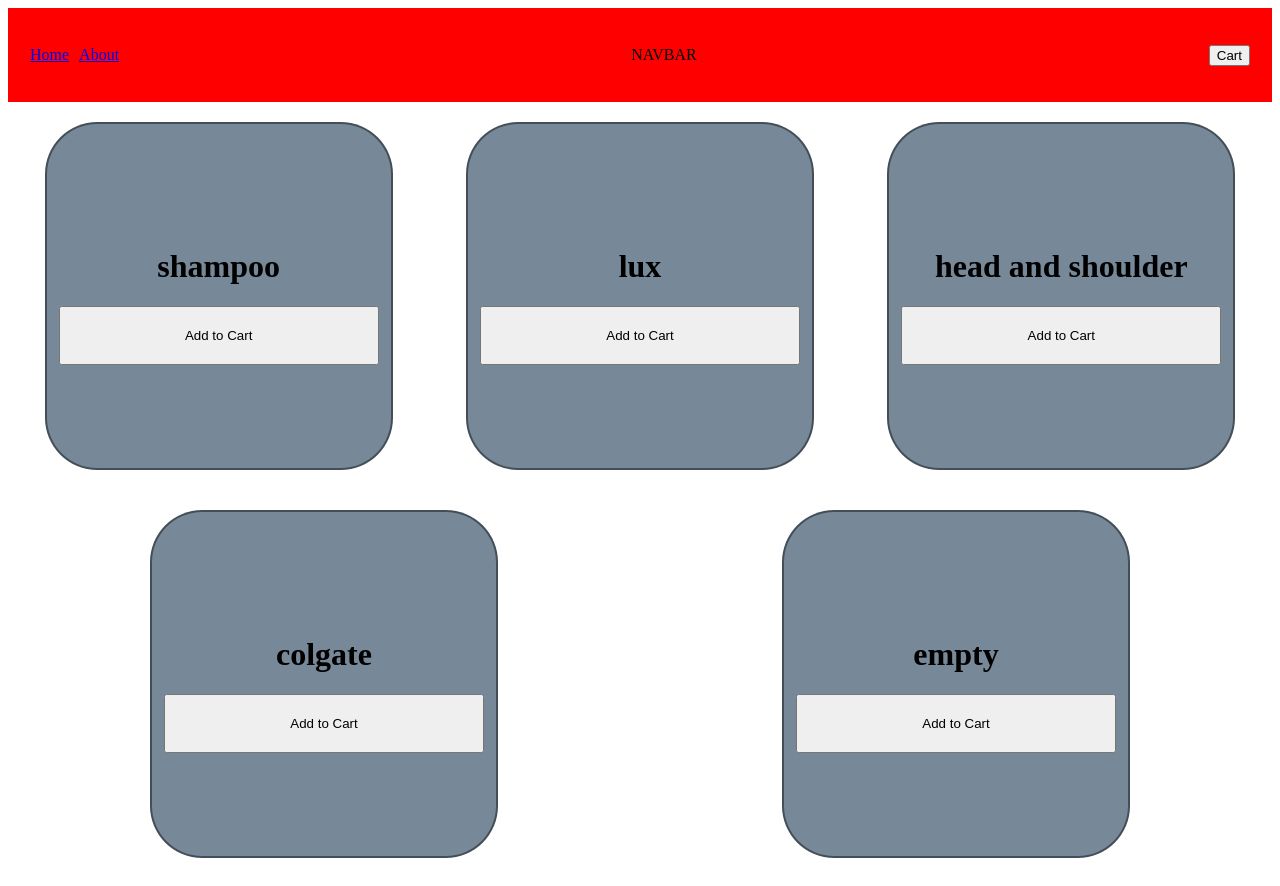
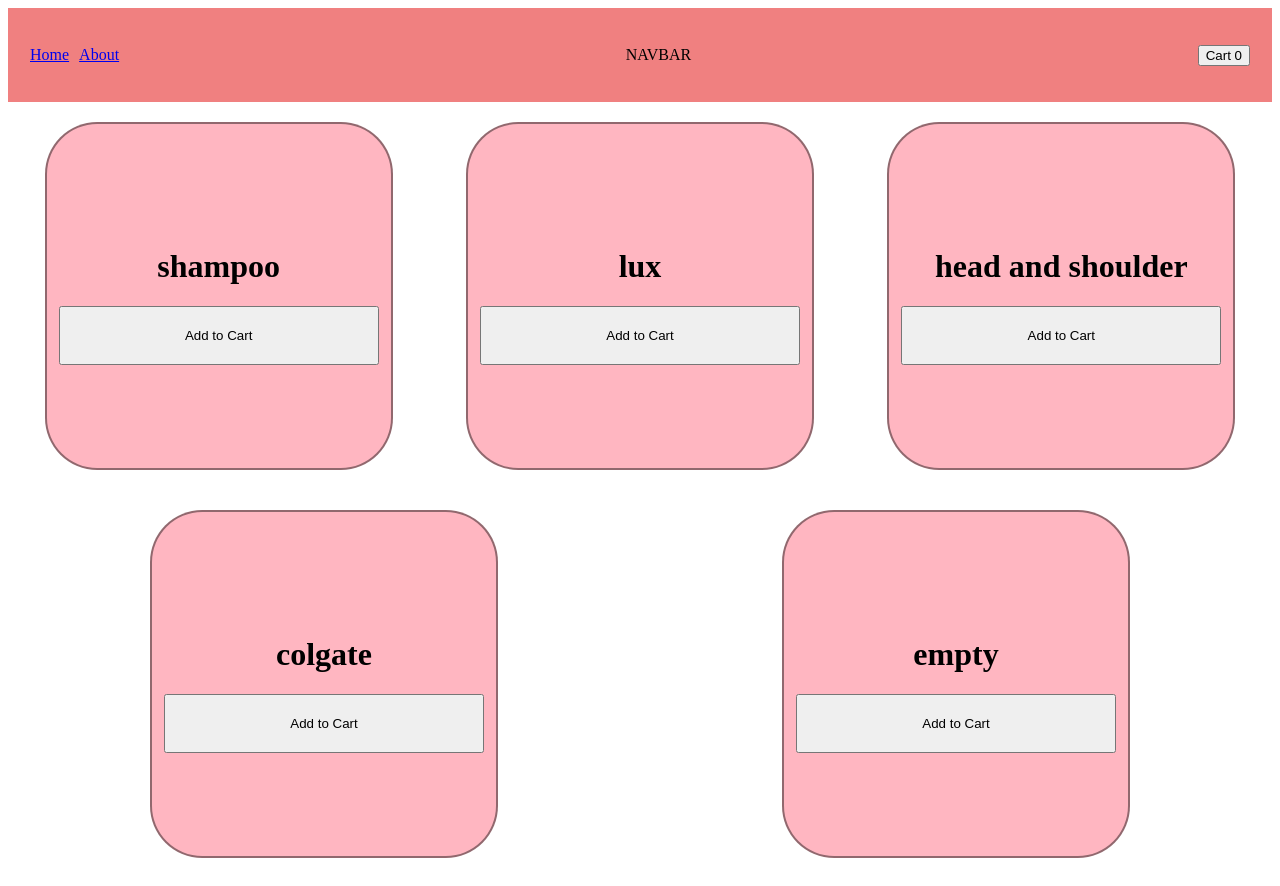
Before and after one commit to shoaibrasool/EcommerceReduxVite, a React (Vite) app: page / in a window 1280 px wide. Built offline with nearby package versions, Linux system fonts and the light colour scheme.

Commit message:
working cart as well as inventory

```diff
--- a/src/components/Cart/cart.jsx
+++ b/src/components/Cart/cart.jsx
@@ -5,21 +5,16 @@
 
     const cart = useSelector(state => state.reducer.cart)
     console.log(cart)
-
-
     return (
         <div style={{ textAlign: 'center' }}>
             {
-                cart.map((productArray) => {
-                    return productArray.map((obj) => (
-                        <div className='card' key={obj.id}>
-                            <h1>{obj.text}</h1>
-                        </div>
-                    ));
-                })
-
+                cart.map((obj) => (
+                    <div className='card' key={obj.id}>
+                        <span>{obj.inventory}</span>
+                        <h1>{obj.text}</h1>
+                    </div>
+                ))
             }
-
         </div >
     )
 }
--- a/src/components/Navbar/Navbar.jsx
+++ b/src/components/Navbar/Navbar.jsx
@@ -1,9 +1,16 @@
 import { Link, Outlet, useNavigate } from "react-router-dom";
-
+import { useSelector } from 'react-redux'
 
 
 
 export default function Navbar() {
+
+    const cart = useSelector(state => state.reducer.cart)
+    let cartItems = 0;
+
+    cart.map(()=> {
+        cartItems++;
+    })
 
     const navigate = useNavigate();
 
@@ -13,13 +20,13 @@
 
     return (
         <>
-            <div style={{ display: 'flex', justifyContent: 'space-between', alignItems: 'center', padding: '22px', backgroundColor: 'red', }}>
+            <div style={{ display: 'flex', justifyContent: 'space-between', alignItems: 'center', padding: '22px', backgroundColor: 'lightcoral', }}>
                 <div style={{ display: 'flex', gap: '10px' }}>
                     <Link to={"/"}>Home</Link>
                     <Link to={"/child2"}>About</Link>
                 </div>
                 <p >NAVBAR</p>
-                <button style={{ cursor: 'pointer' }} onClick={handleNavigate}>Cart</button>
+                <button style={{ cursor: 'pointer' }} onClick={handleNavigate}>Cart {cartItems}</button>
             </div>
             <div id="detail">
                 <Outlet />
--- a/src/components/product/Products.jsx
+++ b/src/components/product/Products.jsx
@@ -1,24 +1,26 @@
 // import React from 'react'
 import { useSelector } from 'react-redux'
 import { useDispatch } from 'react-redux'
-import { addToCart } from '../../features/productSlice'
+import { addToCart, addToInventory } from '../../features/productSlice'
 
 import './product.css'
 
 
 const Products = () => {
     const Products = useSelector(state => state.reducer.product)
+    const cart = useSelector(state => state.reducer.cart)
     const dispatch = useDispatch()
 
     const toCart = (productId) => {
-        const abc = Products.filter((product)=>{
-            if(product.id == productId ){
-                console.log("filter called")
-                return product
-            }
-        })
-        dispatch(addToCart(abc))
 
+        const clickedProd = Products.find((product) => product.id === productId);
+        const isProductInCart = cart.some((product) => product.id === clickedProd.id);
+
+        if (!isProductInCart) {
+            dispatch(addToCart(clickedProd));
+        } else {
+            dispatch(addToInventory(clickedProd));
+        }
     }
 
     return (
--- a/src/components/product/product.css
+++ b/src/components/product/product.css
@@ -9,7 +9,7 @@
 .card {
     width: 20rem;
     height: 20rem;
-    background-color: lightslategray;
+    background-color: lightpink;
     border: 2px solid rgba(0, 0, 0, 0.432);
     border-radius: 15%;
     padding: 12px;
--- a/src/features/productSlice.js
+++ b/src/features/productSlice.js
@@ -2,11 +2,11 @@
 
 const initialState = {
     product: [
-        { id: 1, text: 'shampoo' },
-        { id: 2, text: 'lux' },
-        { id: 3, text: 'head and shoulder' },
-        { id: 4, text: 'colgate' },
-        { id: 5, text: 'empty' },
+        { id: 1, text: 'shampoo', inventory: 1 },
+        { id: 2, text: 'lux', inventory: 1 },
+        { id: 3, text: 'head and shoulder', inventory: 1 },
+        { id: 4, text: 'colgate', inventory: 1 },
+        { id: 5, text: 'empty', inventory: 1 },
     ],
     cart: [
     ]
@@ -18,10 +18,17 @@
     reducers: {
         addToCart: (state, action) => {
             state.cart.push(action.payload)
+        },
+        addToInventory: (state, action) => {
+            state.cart.map((product) => {
+                if (product.id == action.payload.id) {
+                    product.inventory += 1;
+                }
+            })
         }
     }
 })
 
 
-export const { addToCart } = productSlice.actions
+export const { addToCart, addToInventory } = productSlice.actions
 export default productSlice
```
